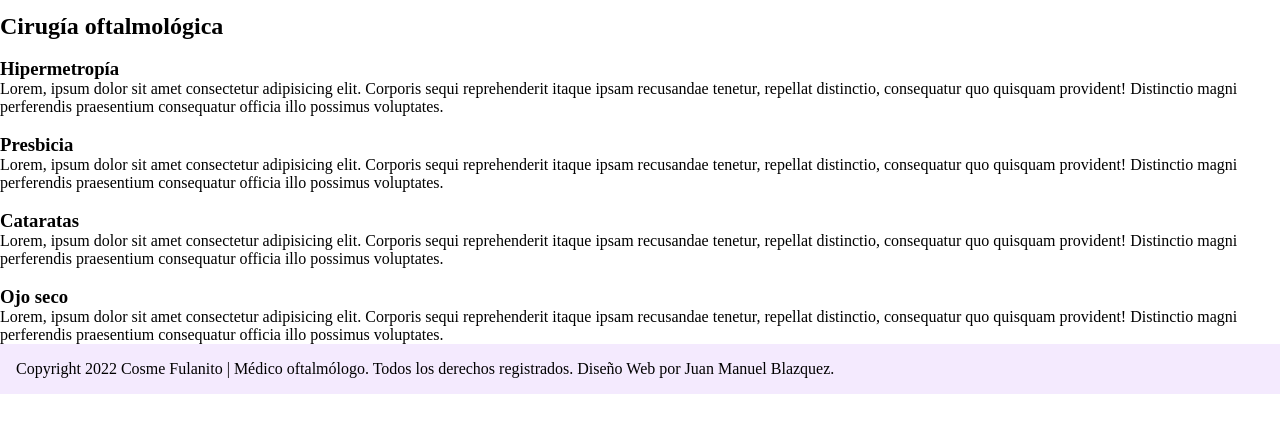
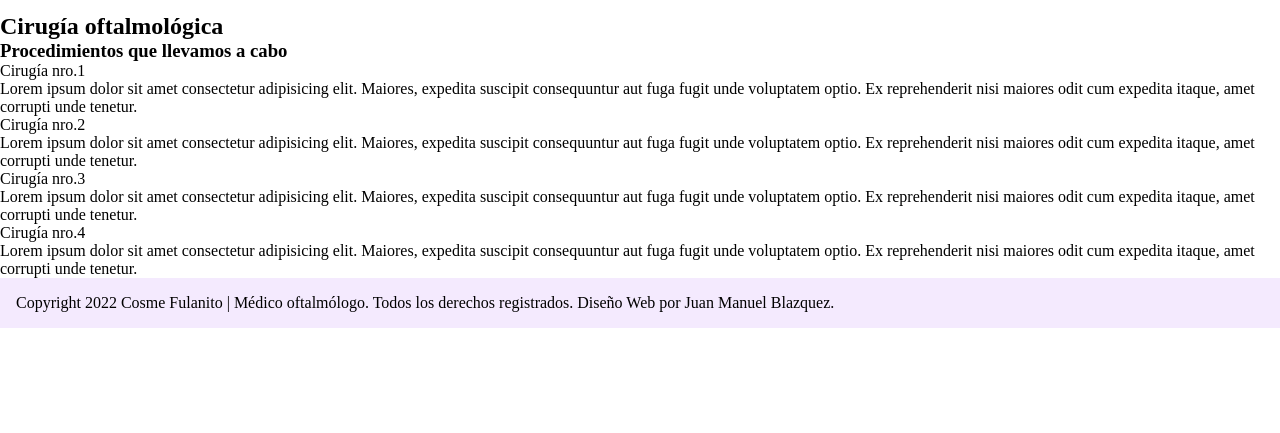
Before and after one commit to JMB-94/JMB-coderhouse, a plain HTML site: page views/oftalmologia.html in a window 1280 px wide. Shown: the part 123-556 px from the top of the page. Drawn offline with Linux system fonts and the light colour scheme; a web font is replaced by a local one.

```diff
--- a/views/oftalmologia.html
+++ b/views/oftalmologia.html
@@ -41,48 +41,18 @@
     <main>
       <h2>Cirugía oftalmológica</h2>
         <!-- CARDS informativas -->
+      <h3>Procedimientos que llevamos a cabo</h3>
+      <ol>
+        <li> Cirugía nro.1</li>
+        <p>Lorem ipsum dolor sit amet consectetur adipisicing elit. Maiores, expedita suscipit consequuntur aut fuga fugit unde voluptatem optio. Ex reprehenderit nisi maiores odit cum expedita itaque, amet corrupti unde tenetur.</p>
+        <li> Cirugía nro.2</li>
+        <p>Lorem ipsum dolor sit amet consectetur adipisicing elit. Maiores, expedita suscipit consequuntur aut fuga fugit unde voluptatem optio. Ex reprehenderit nisi maiores odit cum expedita itaque, amet corrupti unde tenetur.</p>
+        <li> Cirugía nro.3</li>
+        <p>Lorem ipsum dolor sit amet consectetur adipisicing elit. Maiores, expedita suscipit consequuntur aut fuga fugit unde voluptatem optio. Ex reprehenderit nisi maiores odit cum expedita itaque, amet corrupti unde tenetur.</p>
+        <li> Cirugía nro.4</li>
+        <p>Lorem ipsum dolor sit amet consectetur adipisicing elit. Maiores, expedita suscipit consequuntur aut fuga fugit unde voluptatem optio. Ex reprehenderit nisi maiores odit cum expedita itaque, amet corrupti unde tenetur.</p>
+      </ol>
 
-        <section id= "cards" class="cards">
-          <article>
-            <picture>
-              <img src="" alt="">
-            </picture>
-            <div>
-              <h3> Hipermetropía</h3>
-              <p>Lorem, ipsum dolor sit amet consectetur adipisicing elit. Corporis sequi reprehenderit itaque ipsam recusandae tenetur, repellat distinctio, consequatur quo quisquam provident! Distinctio magni perferendis praesentium consequatur officia illo possimus voluptates.</p>
-            </div>
-          </article>
-
-          <article>
-            <picture>
-              <img src="" alt="">
-            </picture>
-            <div>
-              <h3> Presbicia</h3>
-              <p>Lorem, ipsum dolor sit amet consectetur adipisicing elit. Corporis sequi reprehenderit itaque ipsam recusandae tenetur, repellat distinctio, consequatur quo quisquam provident! Distinctio magni perferendis praesentium consequatur officia illo possimus voluptates.</p>
-            </div>
-          </article>
-
-          <article>
-            <picture>
-              <img src="" alt="">
-            </picture>
-            <div>
-              <h3> Cataratas</h3>
-              <p>Lorem, ipsum dolor sit amet consectetur adipisicing elit. Corporis sequi reprehenderit itaque ipsam recusandae tenetur, repellat distinctio, consequatur quo quisquam provident! Distinctio magni perferendis praesentium consequatur officia illo possimus voluptates.</p>
-            </div>
-          </article>
-
-          <article>
-            <picture>
-              <img src="" alt="">
-            </picture>
-            <div>
-              <h3> Ojo seco</h3>
-              <p>Lorem, ipsum dolor sit amet consectetur adipisicing elit. Corporis sequi reprehenderit itaque ipsam recusandae tenetur, repellat distinctio, consequatur quo quisquam provident! Distinctio magni perferendis praesentium consequatur officia illo possimus voluptates.</p>
-            </div>
-          </article>
-        </section>
     </main>
     <footer id="abajo" class="footer">
       <p class="footer_ref">
```
Also changed, not shown: views/noticias.html (+41 -0 lines), assets/cataratas.jpg (added), assets/hipermetropia.jpg (added), assets/ojo-seco.jpg (added), assets/presbicia.jpg (added).
